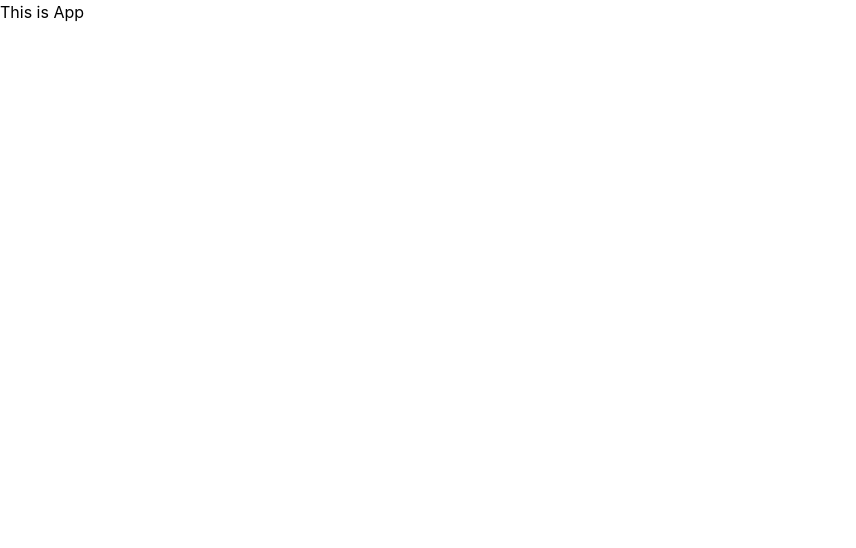
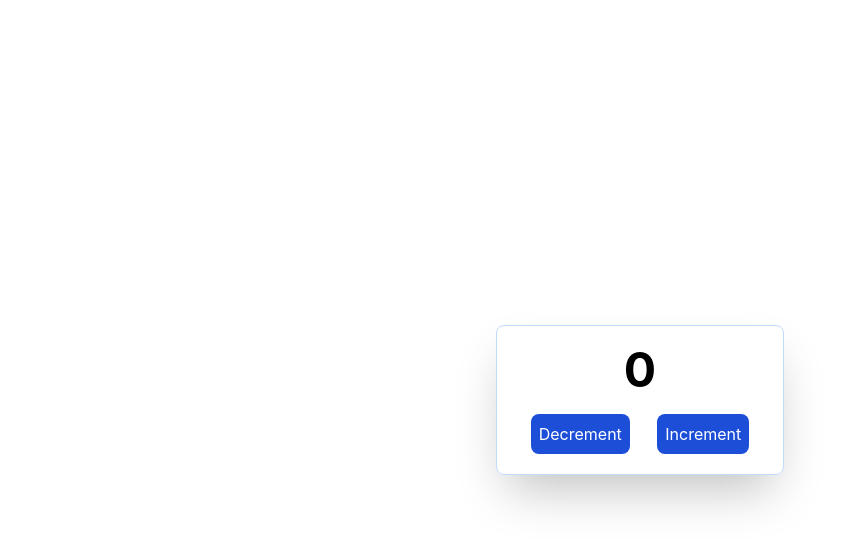
Before and after one commit to md-shamim-sarker/redux-ph, a React (Create React App) app: page / in a window 1280 px wide. Shown: the top 548 px of the page, without its empty margins (0-856 px from the left). Built offline with nearby package versions, Linux system fonts and the light colour scheme.

Commit message:
counting app using react useState hook

```diff
--- a/src/App.js
+++ b/src/App.js
@@ -1,9 +1,10 @@
 import React from 'react';
+import Child from './pages/Child';
 
 const App = () => {
   return (
     <div>
-      This is App
+      <Child></Child>
     </div>
   );
 };
--- /dev/null
+++ b/src/pages/Child.js
@@ -0,0 +1,19 @@
+import React, {useState} from 'react';
+
+const Child = () => {
+    const [count, setCount] = useState(0);
+    return (
+        <div className='h-screen flex justify-center items-center'>
+            <div className='w-72 border border-blue-200 p-5 rounded-lg shadow-2xl'>
+                <h2 className='text-center text-5xl font-bold mb-5'>{count}</h2>
+                <div className='flex justify-around'>
+                    <button className='bg-blue-700 p-2 rounded-lg text-white hover:bg-gray-700 transition-all' onClick={() => setCount(count - 1)
+                    }>Decrement</button>
+                    <button className='bg-blue-700 p-2 rounded-lg text-white hover:bg-gray-700 transition-all' onClick={() => setCount((prvState) => prvState + 1)}>Increment</button>
+                </div>
+            </div>
+        </div>
+    );
+};
+
+export default Child;
```
